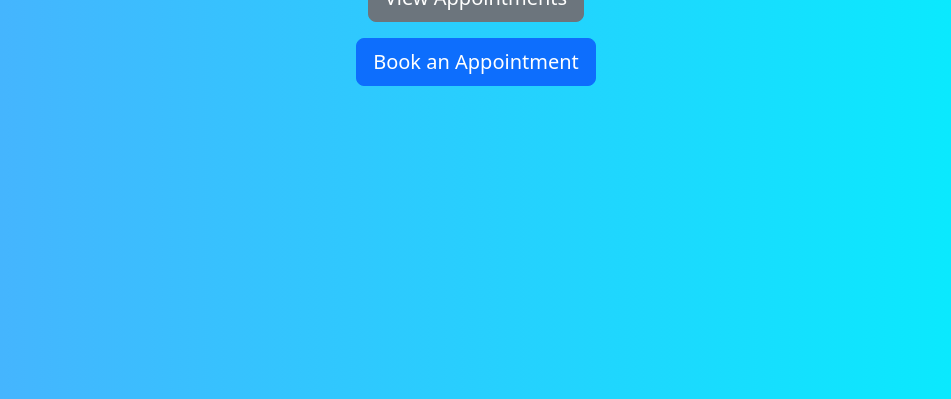
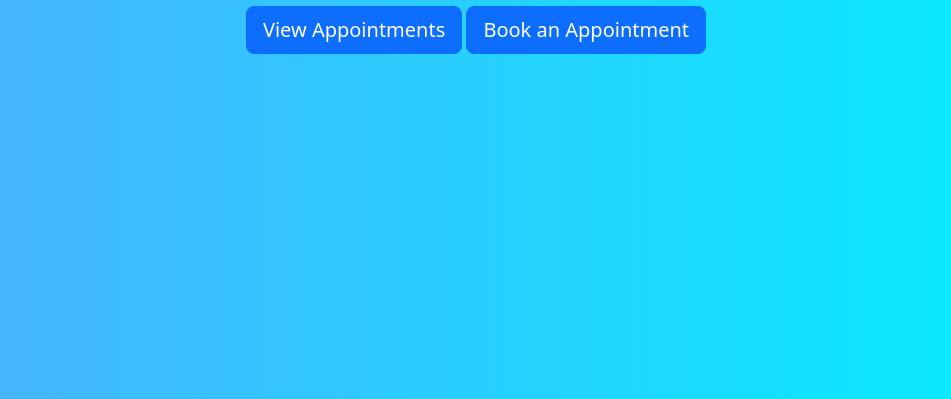
Before and after one commit to TechnoFreak-Lavish/Dental_Appoinment_App, a plain HTML site: page Pages/appointments.html in a window 1280 px wide. Shown: the part 401-800 px from the top of the page, without its empty margins (164-1115 px from the left). Drawn offline with nearby package versions, Linux system fonts and the light colour scheme.

Commit message:
butoon issue has been fixed

```diff
--- a/Pages/appointments.html
+++ b/Pages/appointments.html
@@ -21,8 +21,7 @@
 <body>
     <div class="container">
         <h2 class="mb-4">Manage Your Appointments</h2>
-        <a href="viewappointments.html" class="btn btn-secondary btn-lg mb-3">View Appointments</a>
-        <br>
+        <a href="viewappointments.html" class="btn btn-primary btn-lg">View Appointments</a>
         <a href="bookappointment.html" class="btn btn-primary btn-lg">Book an Appointment</a>
     </div>
 </body>
```
